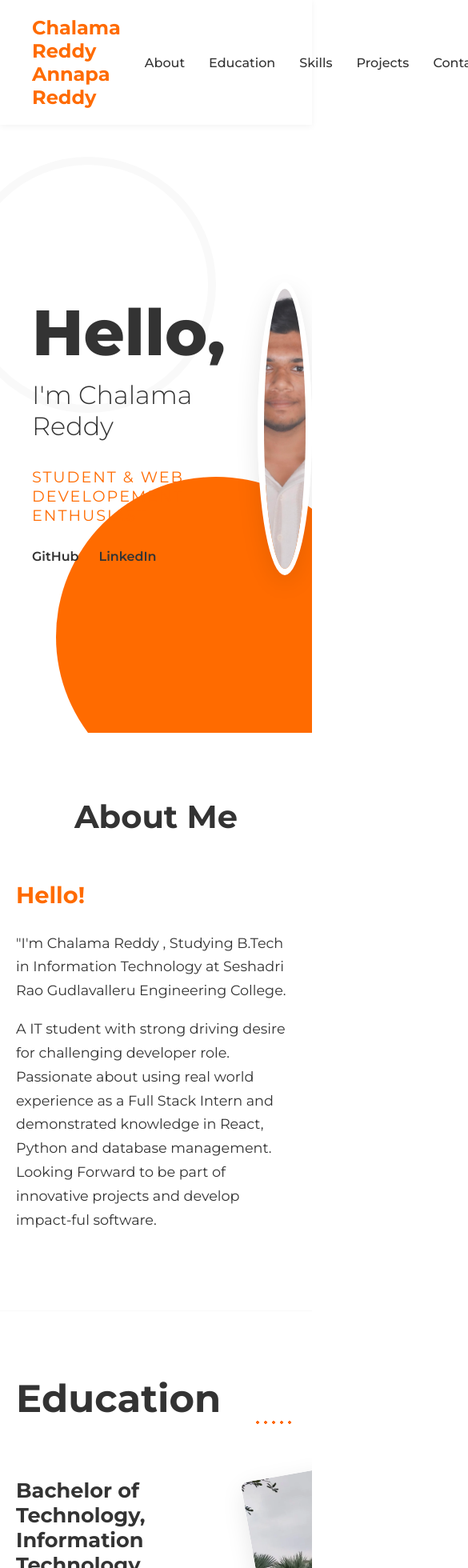
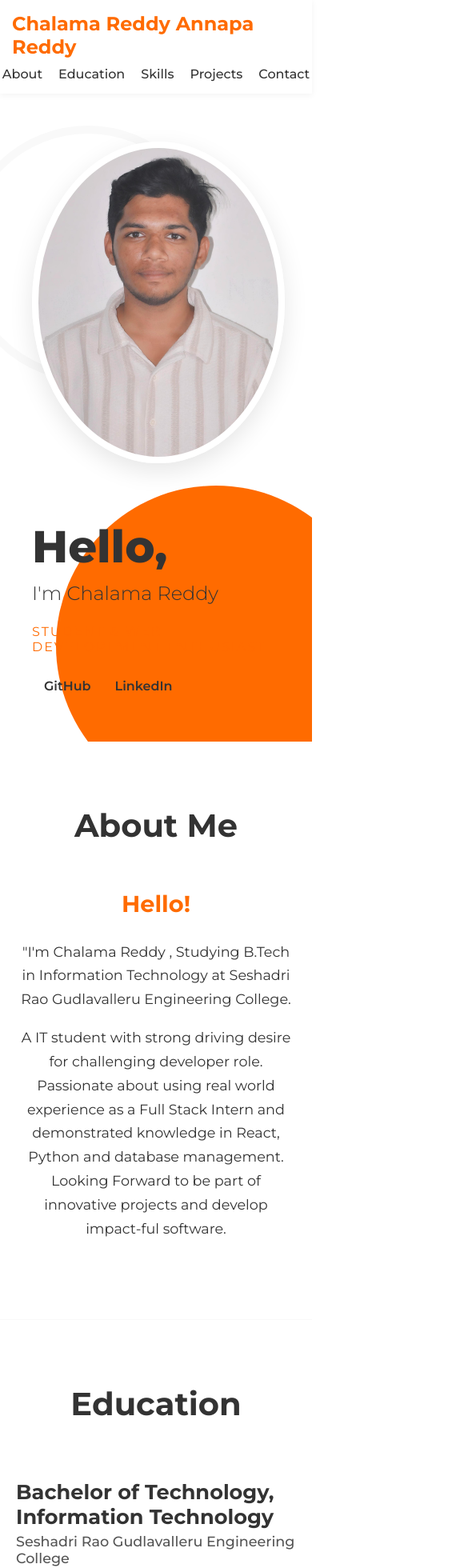
Before and after one commit to CHALAMA1215/My-Portfolio, a React (Create React App) app: page / in a window 390 px wide. Shown: the top 1960 px of the page at 80% size, 585 px wide, since content can reach past the window. Built offline with nearby package versions, Linux system fonts and the light colour scheme.

Commit message:
Feat: Add mobile responsiveness

```diff
--- a/src/components/About.css
+++ b/src/components/About.css
@@ -37,3 +37,20 @@
   margin: 0 auto;
 }
 */
+/* --- ADD THIS AT THE END of About.css --- */
+
+@media (max-width: 768px) {
+  .about-content {
+    flex-direction: column; /* Stack text and image */
+  }
+
+  .about-text {
+    text-align: center; /* Center text */
+  }
+
+  .about-image {
+    width: 200px;
+    height: 200px;
+    margin-top: 30px;
+  }
+}
--- a/src/components/Education.css
+++ b/src/components/Education.css
@@ -167,3 +167,38 @@
   transform: translate(-50%, -50%); /* Center it */
   z-index: 0;
 }
+/* --- ADD THIS AT THE END of Education.css --- */
+
+@media (max-width: 768px) {
+  .education-content-wrapper {
+    flex-direction: column; /* Stack text and images */
+  }
+
+  .education-left h2 {
+    text-align: center; /* Center the "Education" title */
+    font-size: 2.5rem;
+  }
+
+  .education-right {
+    min-height: 300px; /* Give images some space */
+    padding-top: 40px;
+  }
+
+  .education-image-1,
+  .education-image-2 {
+    width: 200px; /* Smaller images */
+    height: 140px;
+  }
+
+  .education-image-1 {
+    top: 0;
+    left: 10%;
+    transform: rotate(-5deg);
+  }
+
+  .education-image-2 {
+    bottom: 0;
+    right: 10%;
+    transform: rotate(5deg);
+  }
+}
--- a/src/components/Home.css
+++ b/src/components/Home.css
@@ -119,3 +119,42 @@
   left: -50px; /* Peeks in from the left */
   top: 40px;   /* Peeks in from the top */
 }
+
+@media (max-width: 768px) {
+  .home-container {
+    height: auto; /* Let height be automatic */
+    padding-top: 60px; /* Add space from top */
+    padding-bottom: 60px;
+  }
+
+  .home-content {
+    flex-direction: column-reverse; /* Stacks image on top, text below */
+    text-align: center;
+  }
+
+  .home-title {
+    font-size: 3.5rem; /* Smaller text */
+  }
+
+  .home-name {
+    font-size: 1.5rem;
+  }
+
+  .home-headline {
+    font-size: 1rem;
+  }
+
+  .home-socials {
+    justify-content: center; /* Center the GitHub/LinkedIn links */
+  }
+
+  .home-socials a {
+    margin: 0 15px; /* Adjust spacing */
+  }
+
+  .home-image-wrapper {
+    width: 300px; /* Smaller picture */
+    height: 300px;
+    margin-bottom: 30px; /* Space between pic and text */
+  }
+}
--- a/src/components/Navbar.css
+++ b/src/components/Navbar.css
@@ -42,3 +42,20 @@
 .nav-item a:hover {
   color: var(--accent-color); /* Orange hover */
 }
+/* --- ADD THIS AT THE END of Navbar.css --- */
+
+@media (max-width: 768px) {
+  .navbar {
+    flex-direction: column; /* Stack logo and links */
+    padding: 15px;
+  }
+
+  .nav-logo {
+    margin-bottom: 10px; /* Space between logo and links */
+  }
+
+  .nav-item {
+    margin-left: 10px;
+    margin-right: 10px;
+  }
+}
--- a/src/components/Projects.css
+++ b/src/components/Projects.css
@@ -242,3 +242,40 @@
     margin-top: 30px;
   }
 }
+/* --- CONFIRM THIS IS AT THE END of Projects.css --- */
+
+@media (max-width: 768px) {
+  .project-content-wrapper {
+    flex-direction: column; /* Stack images and text vertically on small screens */
+  }
+
+  /* Reset order for alternating layout */
+  .projects-grid-container > .project-layout-item:nth-child(even) .project-content-wrapper {
+      flex-direction: column;
+  }
+
+  .project-images-column {
+    min-height: auto;
+    width: 100%;
+  }
+
+  .project-detail-images {
+    justify-content: center; /* Center detail images on small screens */
+    margin-top: 20px; /* Adjust overlap */
+  }
+
+  .project-main-image {
+    max-height: 250px;
+  }
+
+  .project-detail-image {
+    width: 150px;
+    height: 110px;
+  }
+
+  .project-card-title {
+    font-size: 2rem;
+    text-align: center;
+    margin-top: 30px;
+  }
+}
```
